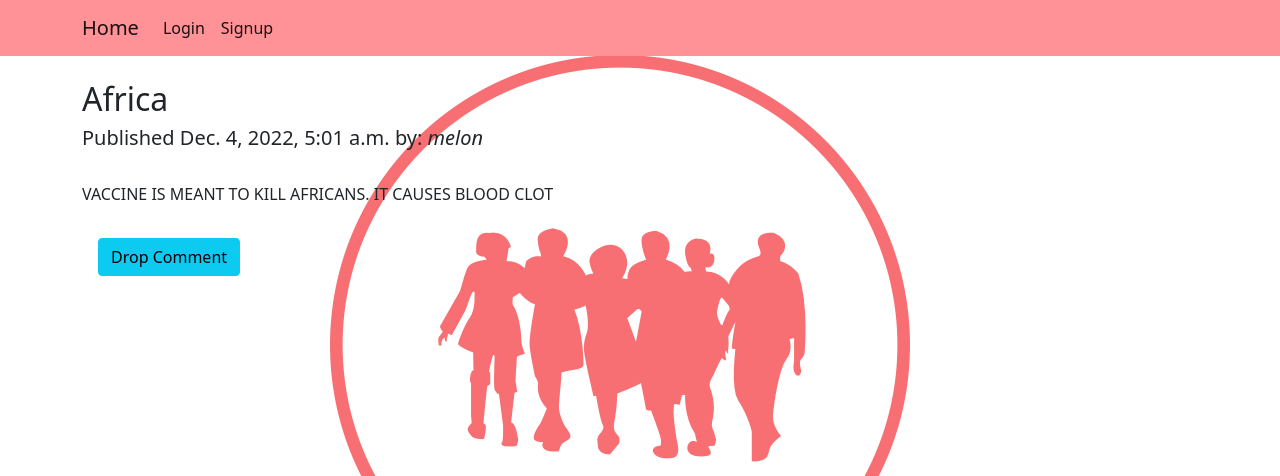
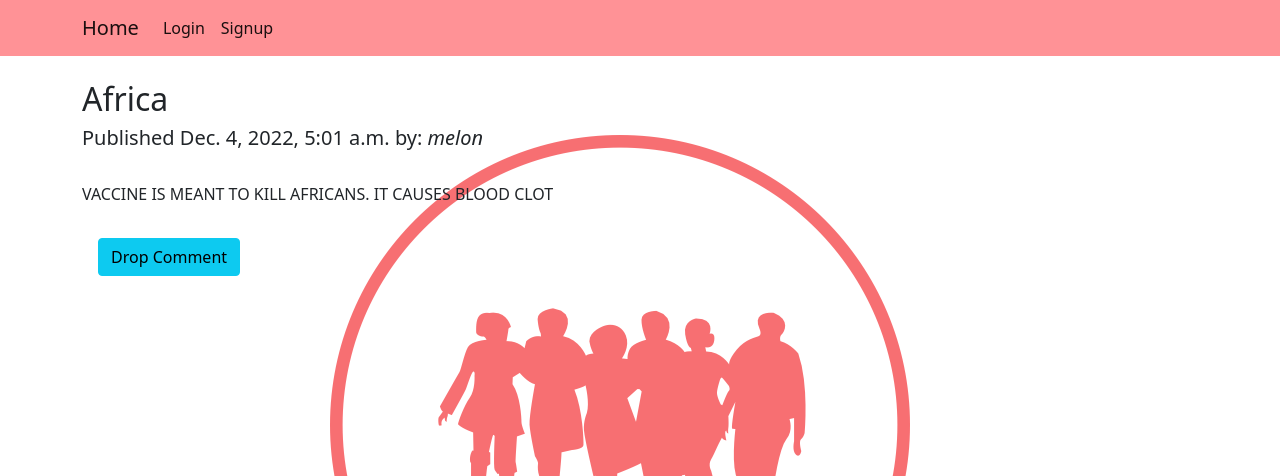
Before and after one commit to Nelly-ux10/Django-Finalprojec-App, a Django app: a page that uses ashiriblogapp/templates/ashiriblogapp/details.html in a window 1280 px wide. Shown: the top 476 px of the page. Run offline with Django 4.2, Linux system fonts and the light colour scheme; data comes from the database, SQL or seed files in the repository.

Commit message:
modified detail

```diff
--- a/ashiriblogapp/templates/ashiriblogapp/details.html
+++ b/ashiriblogapp/templates/ashiriblogapp/details.html
@@ -12,7 +12,7 @@
 			background: url("{% static 'ashiriblogapp/images/Ashiri-logos__transparent.png' %}");
 			background-repeat: no-repeat;
 			background-attachment: fixed;
-  		background-position: 25% 30%;
+  		background-position: 25% 10%;
 		}
  </style>
 
```
